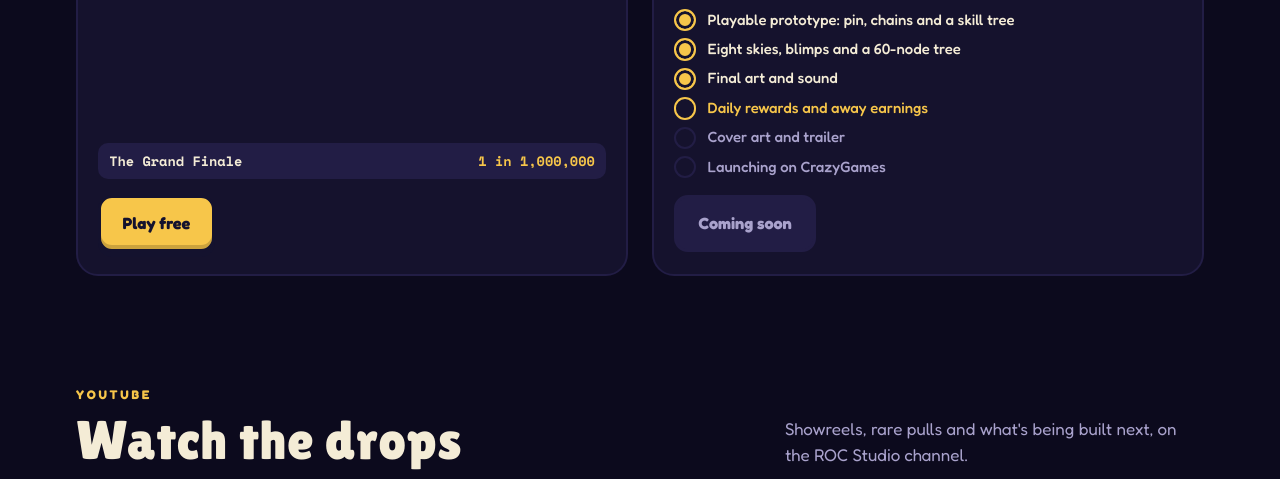
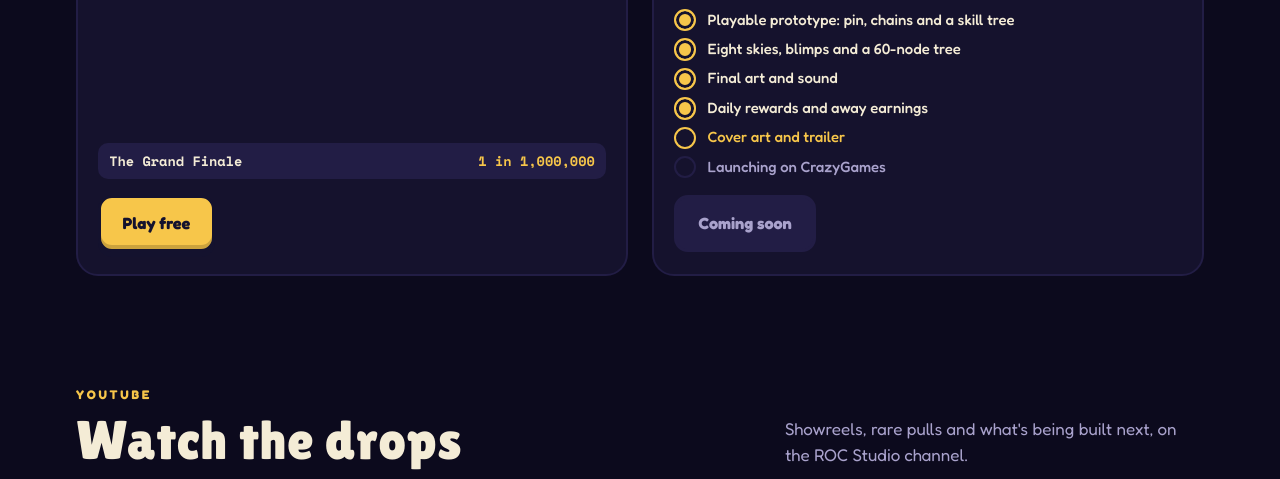
Before and after one commit to dislog6/dislog6.github.io, a plain HTML site: page index.html in a window 1280 px wide. Shown: the part 1933-2412 px from the top of the page. Drawn offline with nearby package versions, Linux system fonts and the light colour scheme.

Commit message:
Balloon Burst: daily rewards and away earnings done, cover art next
Co-Authored-By: Claude Opus 5.5 <noreply@anthropic.com>

```diff
--- a/index.html
+++ b/index.html
@@ -355,8 +355,8 @@ footer .wrap a:hover { color: var(--gold); }
               <li class="done">Playable prototype: pin, chains and a skill tree</li>
               <li class="done">Eight skies, blimps and a 60-node tree</li>
               <li class="done">Final art and sound</li>
-              <li class="now">Daily rewards and away earnings</li>
-              <li>Cover art and trailer</li>
+              <li class="done">Daily rewards and away earnings</li>
+              <li class="now">Cover art and trailer</li>
               <li>Launching on CrazyGames</li>
             </ul>
             <span class="btn soon" aria-disabled="true">Coming soon</span>
```
